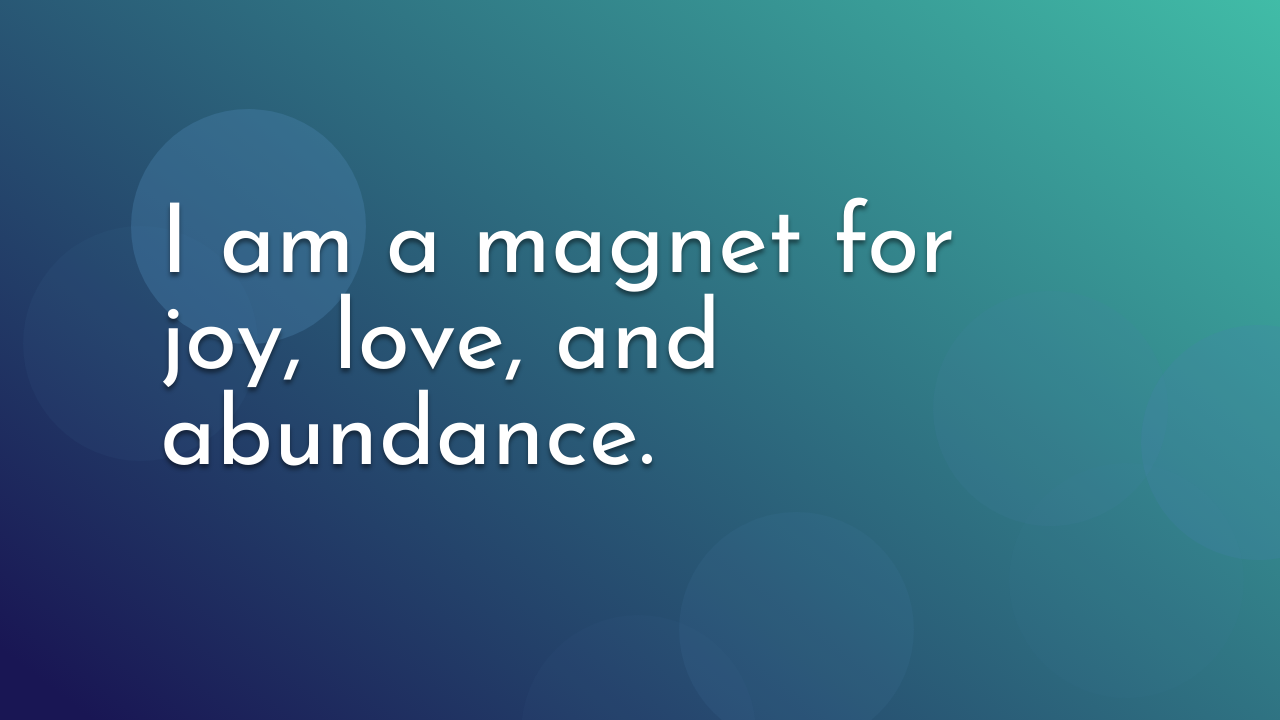
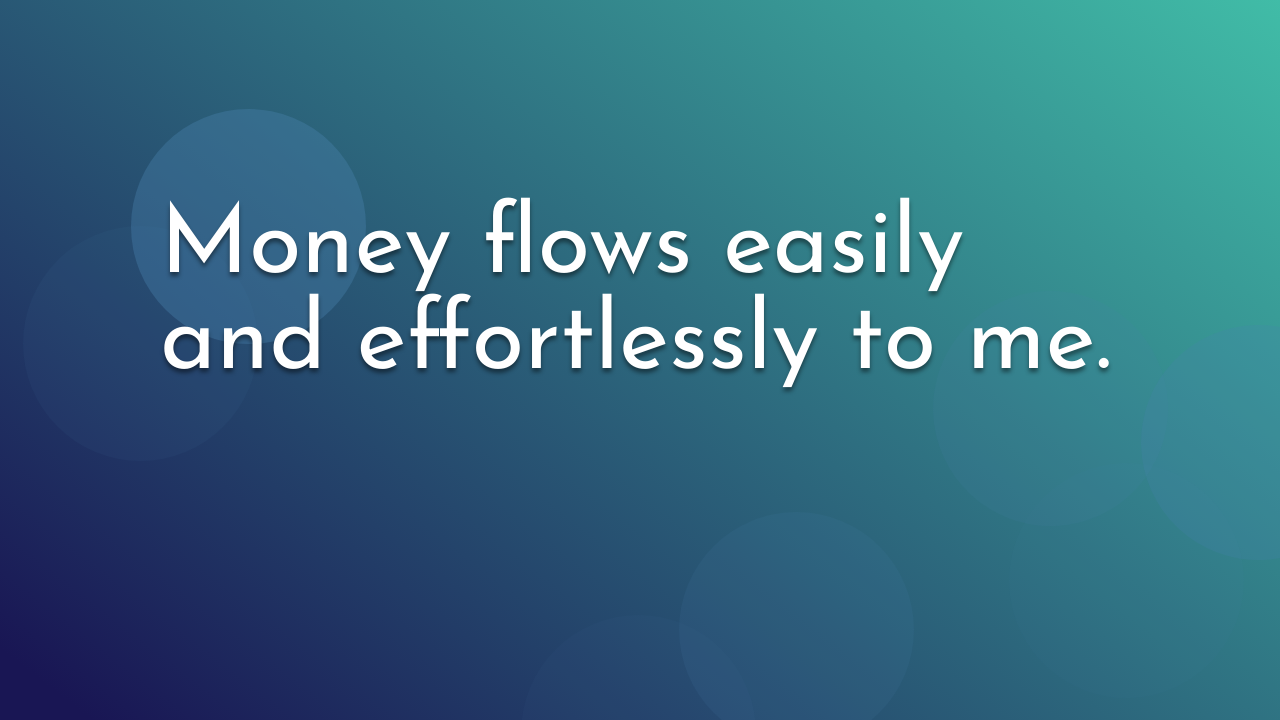
Before and after one commit to Kamori/daily-mantra.com, a plain HTML site: page docs/index.html in a window 1280 px wide. Shown: the top 720 px of the page. Drawn offline with Linux system fonts and the light colour scheme.

Commit message:
Setting mantra for 2020-08-27

```diff
--- a/docs/index.html
+++ b/docs/index.html
@@ -23,7 +23,7 @@
     <div class="circle circle7"></div>
     <div class="circle circle8"></div>
     <div class="mantra">
-      I am a magnet for joy, love, and abundance.
+      Money flows easily and effortlessly to me.
     </div>
         <a
       href="https://github.com/kamori/daily-mantra.com"
```
